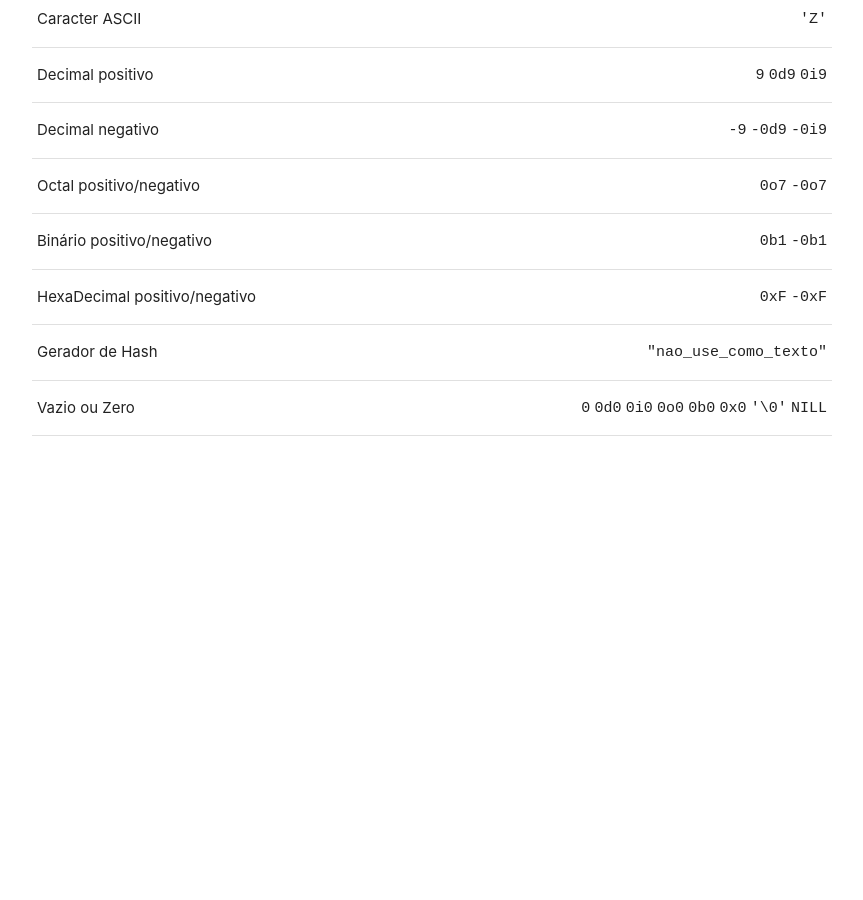
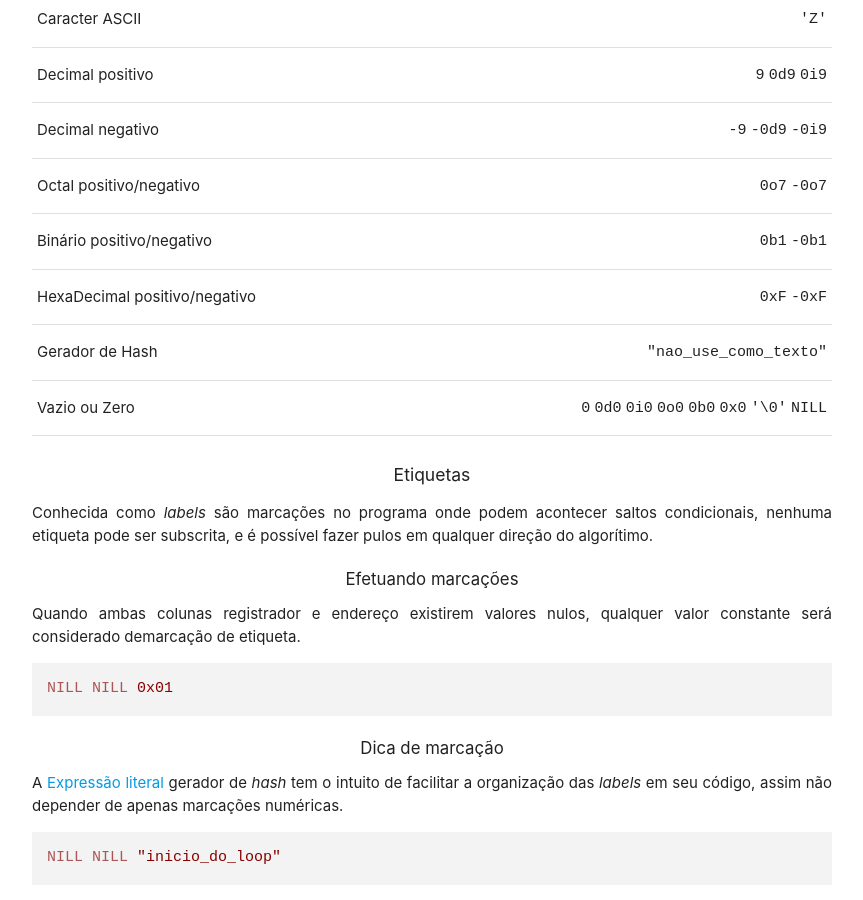
Before and after one commit to RodrigoDornelles/3bc-lang, a Jekyll site: the page built from docs/tutorial-pt-br.md, in a window 1280 px wide and 900 px high, scrolled down 701 px. Shown: the whole window, without its empty margins (208-1071 px from the left). Built offline with Jekyll 4.4.1, drawn with Linux system fonts in a browser that asks for light colours; nearby versions of some CDN libraries; emoji names are drawn with the system emoji font; our own code applies the rules of GitHub Pages for plain Markdown files; before the commit the page ends 1147 px from its top, so only the background shows below that.

Commit message:
add etiquetas [ci skip]

````diff
--- a/docs/tutorial-pt-br.md
+++ b/docs/tutorial-pt-br.md
@@ -27,3 +27,23 @@ Não existe nenhuma tipagem na linguagem, apenas dados brutos; Para facilitar a
 | HexaDecimal positivo/negativo | `0xF` `-0xF` |
 | Gerador de Hash | `"nao_use_como_texto"` |
 | Vazio ou Zero | `0` `0d0` `0i0` `0o0` `0b0` `0x0` `'\0'` `NILL` |
+
+### Etiquetas ###
+
+Conhecida como _labels_ são marcações no programa onde podem acontecer saltos condicionais, nenhuma etiqueta pode ser subscrita, e é possível fazer pulos em qualquer direção do algorítimo.
+
+#### Efetuando marcações ####
+
+Quando ambas colunas registrador e endereço existirem valores nulos, qualquer valor constante será considerado demarcação de etiqueta.
+
+```RUBY
+NILL NILL 0x01
+```
+
+#### Dica de marcação ####
+
+A [Expressão literal](#expressões-literais) gerador de _hash_ tem o intuito de facilitar a organização das _labels_ em seu código, assim não depender de apenas marcações numéricas.
+
+```RUBY
+NILL NILL "inicio_do_loop"
+```
````
